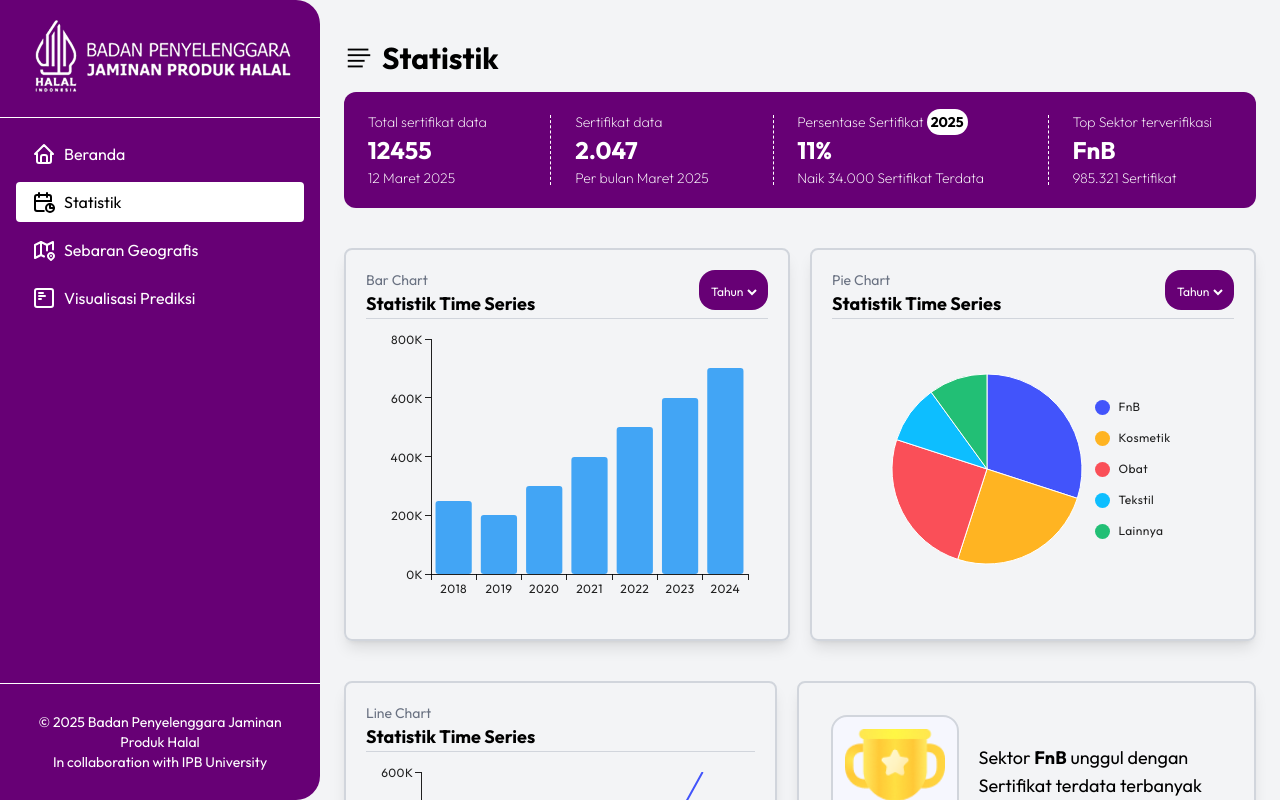
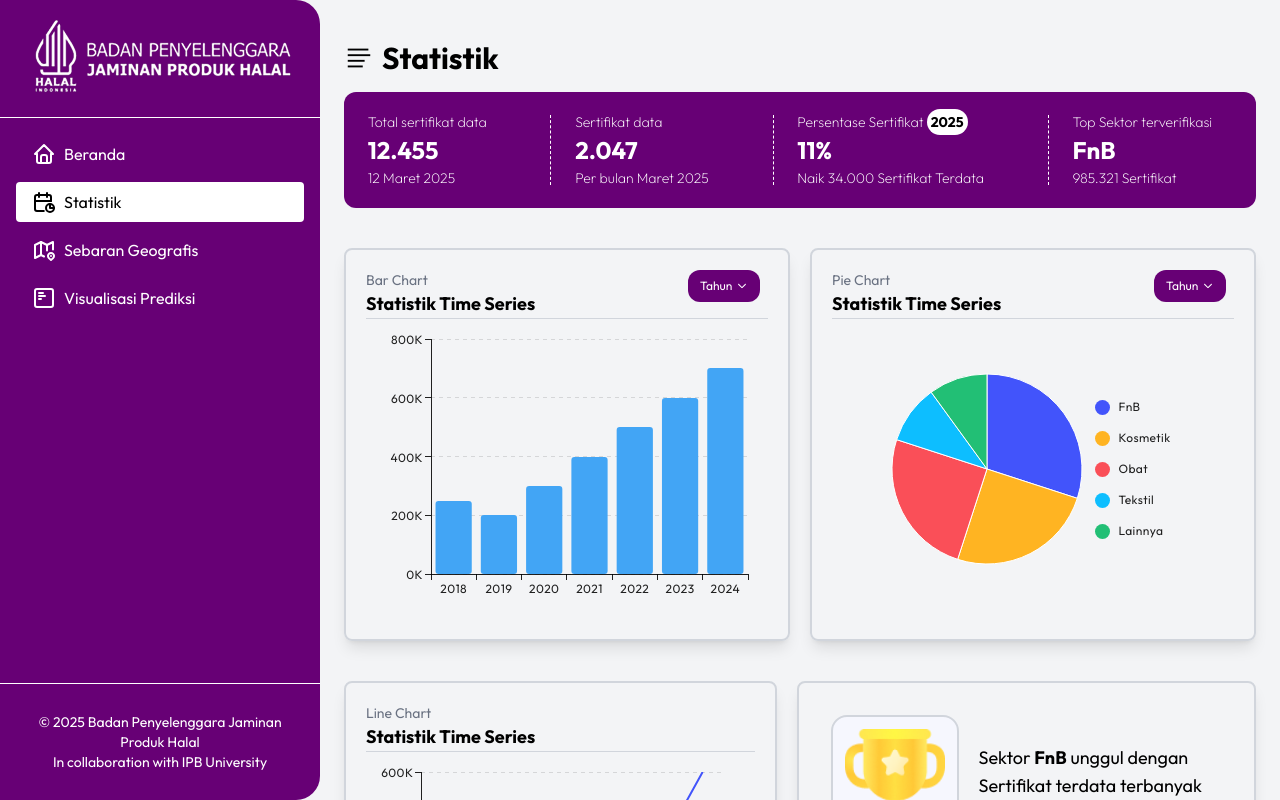
Before and after one commit to Lxnthz/capstone-bpjph, a React (Vite) app: page /statistics in a window 1280 px wide. Built offline with nearby package versions, Linux system fonts and the light colour scheme.

Commit message:
updatelagi

```diff
--- a/package.json
+++ b/package.json
@@ -12,6 +12,7 @@
   "dependencies": {
     "@emotion/react": "^11.14.0",
     "@emotion/styled": "^11.14.0",
+    "@headlessui/react": "^2.2.4",
     "@mui/styled-engine": "^7.1.0",
     "@mui/x-charts": "^8.4.0",
     "@tailwindcss/vite": "^4.1.5",
--- a/src/components/Barchart.jsx
+++ b/src/components/Barchart.jsx
@@ -28,6 +28,14 @@
             },
           },
         }}
+        grid={{
+        horizontal: true,        // aktifkan garis horizontal
+      }}
+      sx={{
+          '& .MuiChartsGrid-line': {
+         strokeDasharray: '4 4',
+        },
+      }}
       />
     </div>
   );
--- /dev/null
+++ b/src/components/DropDown.jsx
@@ -0,0 +1,35 @@
+// src/components/YearDropdown.jsx
+import { Listbox } from '@headlessui/react';
+import { IoIosArrowDown } from 'react-icons/io';
+
+const years = ["2025", "2024", "2023", "2022", "2021", "2020", "2019", "2018", "2017", "2016"];
+
+export default function YearDropdown({ selectedYear, onChange }) {
+  return (
+    <div className="relative w-20 justify-between">
+      <Listbox value={selectedYear} onChange={onChange}>
+        <div className="relative">
+          <Listbox.Button className="bg-[#670075] text-white text-xs rounded-xl px-3 py-2 w-fit flex justify-between items-center">
+            {selectedYear}
+            <IoIosArrowDown className="ml-1" />
+          </Listbox.Button>
+          <Listbox.Options className="absolute mt-1 max-h-40 w-full overflow-y-auto rounded-md bg-white shadow-lg ring-1 ring-black/5 z-20 text-sm">
+            {years.map((year) => (
+              <Listbox.Option
+                key={year}
+                value={year}
+                className={({ active }) =>
+                  `cursor-pointer select-none px-4 py-2 ${
+                    active ? 'bg-[#670075] text-white' : 'text-gray-900'
+                  }`
+                }
+              >
+                {year}
+              </Listbox.Option>
+            ))}
+          </Listbox.Options>
+        </div>
+      </Listbox>
+    </div>
+  );
+}
--- a/src/components/Linechart.jsx
+++ b/src/components/Linechart.jsx
@@ -24,6 +24,14 @@
           showMark: false,
         },
       ]}
+      grid={{
+        horizontal: true,        // aktifkan garis horizontal
+      }}
+      sx={{
+          '& .MuiChartsGrid-line': {
+         strokeDasharray: '4 4',
+        },
+      }}
       height={300}
     />
   );
--- a/src/pages/Home.jsx
+++ b/src/pages/Home.jsx
@@ -5,11 +5,11 @@
 import { FaCircle } from "react-icons/fa";
 import { VscListFlat } from "react-icons/vsc";
 import { useState } from "react";
+import DropDown from "../components/DropDown";
 
 export default function Home() {
   const [barYear, setBarYear] = useState("Tahun");
   const [pieYear, setPieYear] = useState("Tahun");
-  const years = ["2025", "2024", "2023", "2022", "2021", "2020", "2019", "2018"];
 
   return (
     <section className="flex flex-1 flex-col h-screen py-10 mx-auto">
@@ -23,7 +23,7 @@
       <div className="bg-[#670075] flex justify-evenly rounded-xl items-center">
         <div className="text-white p-5 gap-y-2 -ml-5">
           <p className="font-[200] text-sm">Total sertifikat data</p>
-          <p className="font-bold text-[1.5rem]">12455</p>
+          <p className="font-bold text-[1.5rem]">12.455</p>
           <p className="font-[200] text-sm">12 Maret 2025</p>
         </div>
         <div className="h-[60%] border-l border-white border-dashed mx-5 "></div>
@@ -55,19 +55,8 @@
               <p className="text-sm text-gray-500">Bar Chart</p>
               <p className="font-bold text-lg">Statistik Time Series</p>
             </div>
-            <div className="bg-[#670075] rounded-2xl p-2 h-fit text-white">
-              <select
-                value={barYear}
-                onChange={(e) => setBarYear(e.target.value)}
-                className="bg-[#670075] text-white text-xs outline-none"
-              >
-                <option value="Tahun" className="text-black bg-[#D9D9D9]">Tahun</option>
-                {years.map((year) => (
-                  <option key={year} value={year} className="text-black bg-[#D9D9D9]">
-                    {year}
-                  </option>
-                ))}
-              </select>
+            <div className="">
+              <DropDown selectedYear={barYear} onChange={setBarYear} />
             </div>
           </div>
           <div className="w-full">
@@ -82,19 +71,8 @@
               <p className="text-sm text-gray-500">Pie Chart</p>
               <p className="font-bold text-lg">Statistik Time Series</p>
             </div>
-            <div className="bg-[#670075] rounded-2xl p-2 h-fit text-white">
-              <select
-                value={pieYear}
-                onChange={(e) => setPieYear(e.target.value)}
-                className="bg-[#670075] text-white text-xs outline-none"
-              >
-                <option value="Tahun" className="text-black bg-[#D9D9D9]">Tahun</option>
-                {years.map((year) => (
-                  <option key={year} value={year} className="text-black bg-[#D9D9D9]">
-                    {year}
-                  </option>
-                ))}
-              </select>
+            <div className="">
+              <DropDown selectedYear={pieYear} onChange={setPieYear} />
             </div>
           </div>
           <div className="w-full flex justify-center items-center min-h-[300px]">
--- a/src/pages/Statistics.jsx
+++ b/src/pages/Statistics.jsx
@@ -2,14 +2,13 @@
 import Piechart from "../components/Piechart";
 import { VscListFlat } from "react-icons/vsc";
 import Linechart from "../components/Linechart";
-import { GiTrophy } from "react-icons/gi";
 import { useState } from "react";
 import Thropy from "../assets/Trophy.png";
+import DropDown from "../components/DropDown";
 
 export default function Statistics() {
   const [barYear, setBarYear] = useState("Tahun");
   const [pieYear, setPieYear] = useState("Tahun");
-  const years = ["2025", "2024", "2023", "2022", "2021", "2020", "2019", "2018"];
 
   return (
     <section className="flex flex-1 flex-col h-screen py-10 mx-auto">
@@ -23,7 +22,7 @@
       <div className="bg-[#670075] flex justify-evenly rounded-xl items-center">
         <div className="text-white p-5 gap-y-2 -ml-5">
           <p className="font-[200] text-sm">Total sertifikat data</p>
-          <p className="font-bold text-[1.5rem]">12455</p>
+          <p className="font-bold text-[1.5rem]">12.455</p>
           <p className="font-[200] text-sm">12 Maret 2025</p>
         </div>
         <div className="h-[60%] border-l border-white border-dashed mx-5 "></div>
@@ -55,19 +54,8 @@
               <p className="text-sm text-gray-500">Bar Chart</p>
               <p className="font-bold text-lg">Statistik Time Series</p>
             </div>
-            <div className="bg-[#670075] rounded-2xl p-2 h-fit text-white">
-              <select
-                value={barYear}
-                onChange={(e) => setBarYear(e.target.value)}
-                className="bg-[#670075] text-white text-xs outline-none"
-              >
-                <option value="Tahun" className="text-black bg-[#D9D9D9]">Tahun</option>
-                {years.map((year) => (
-                  <option key={year} value={year} className="text-black bg-[#D9D9D9]">
-                    {year}
-                  </option>
-                ))}
-              </select>
+            <div className="">
+              <DropDown selectedYear={barYear} onChange={setBarYear} />
             </div>
           </div>
           <div className="w-full">
@@ -82,19 +70,8 @@
               <p className="text-sm text-gray-500">Pie Chart</p>
               <p className="font-bold text-lg">Statistik Time Series</p>
             </div>
-            <div className="bg-[#670075] rounded-2xl p-2 h-fit text-white">
-              <select
-                value={pieYear}
-                onChange={(e) => setPieYear(e.target.value)}
-                className="bg-[#670075] text-white text-xs outline-none"
-              >
-                <option value="Tahun" className="text-black bg-[#D9D9D9]">Tahun</option>
-                {years.map((year) => (
-                  <option key={year} value={year} className="text-black bg-[#D9D9D9]">
-                    {year}
-                  </option>
-                ))}
-              </select>
+            <div className="">
+              <DropDown selectedYear={pieYear} onChange={setPieYear} />
             </div>
           </div>
           <div className="w-full flex justify-center items-center min-h-[300px]">
```
Also changed, not shown: 1 other file (tests, documents, lock files or other folders).
